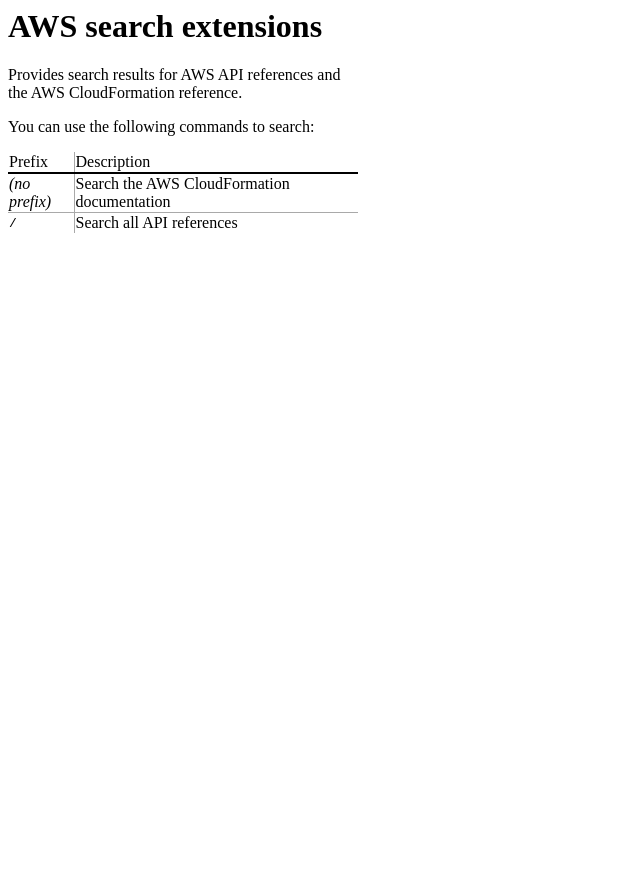
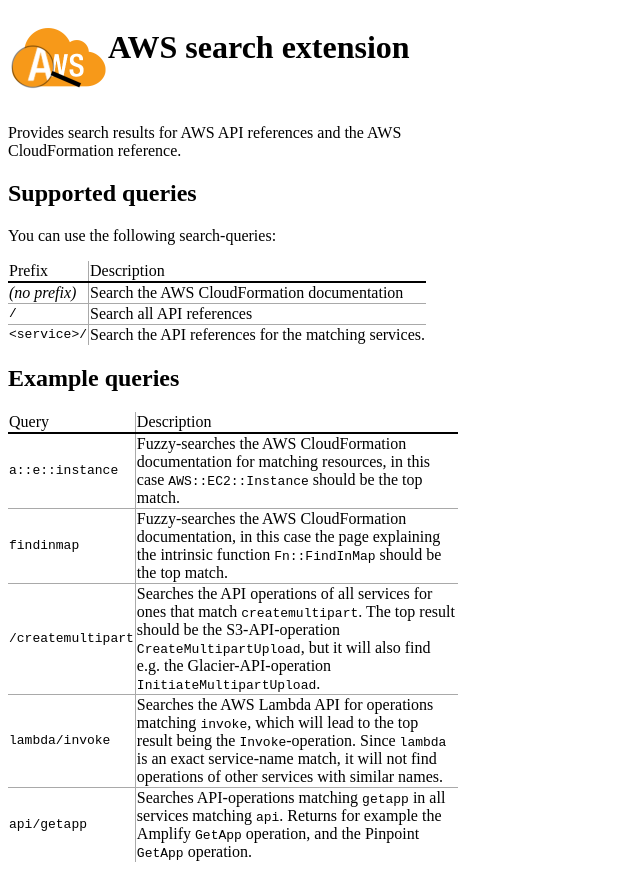
Before and after one commit to pitkley/aws-search-extension, a website: page extension/popup/index.html in a window 1280 px wide. Shown: the whole page, without its empty margins (0-640 px from the left). Before the commit the page ends 800 px from the top, so only its background shows below. Drawn offline with Linux system fonts and the light colour scheme.

Commit message:
Add and describe API search
Closes issue #6.

```diff
--- a/extension/popup/index.html
+++ b/extension/popup/index.html
@@ -4,8 +4,20 @@
     <style>
         body {
             overflow-x: hidden;
-            width: 350px;
-            height: 200px;
+            width: 450px;
+        }
+
+        header {
+            overflow: auto;
+        }
+
+        header img {
+            float: left;
+            width: 100px;
+        }
+
+        header h1 {
+            float: left;
         }
 
         table {
@@ -32,9 +44,13 @@
     </style>
 </head>
 <body>
-<h1>AWS search extensions</h1>
+<header>
+    <img src="../logo.png"/>
+    <h1>AWS search extension</h1>
+</header>
 <p>Provides search results for AWS API references and the AWS CloudFormation reference.</p>
-<p>You can use the following commands to search:</p>
+<h2>Supported queries</h2>
+<p>You can use the following search-queries:</p>
 <table>
     <thead>
     <tr>
@@ -51,6 +67,53 @@
         <td><code>/</code></td>
         <td>Search all API references</td>
     </tr>
+    <tr>
+        <td><code>&lt;service&gt;/</code></td>
+        <td>Search the API references for the matching services.</td>
+    </tr>
+    </tbody>
+</table>
+<h2>Example queries</h2>
+<table>
+    <thead>
+    <tr>
+        <td>Query</td>
+        <td>Description</td>
+    </tr>
+    </thead>
+    <tbody>
+    <tr>
+        <td><code>a::e::instance</code></td>
+        <td>Fuzzy-searches the AWS CloudFormation documentation for matching resources, in this case <code>AWS::EC2::Instance</code>
+            should be the top match.
+        </td>
+    </tr>
+    <tr>
+        <td><code>findinmap</code></td>
+        <td>Fuzzy-searches the AWS CloudFormation documentation, in this case the page explaining the intrinsic function
+            <code>Fn::FindInMap</code> should be the top match.
+        </td>
+    </tr>
+    <tr>
+        <td><code>/createmultipart</code></td>
+        <td>Searches the API operations of all services for ones that match <code>createmultipart</code>. The top result
+            should be the S3-API-operation <code>CreateMultipartUpload</code>, but it will also find e.g. the
+            Glacier-API-operation <code>InitiateMultipartUpload</code>.
+        </td>
+    </tr>
+    <tr>
+        <td><code>lambda/invoke</code></td>
+        <td>Searches the AWS Lambda API for operations matching <code>invoke</code>, which will lead to the top result
+            being the <code>Invoke</code>-operation. Since <code>lambda</code> is an exact service-name match, it will
+            not find operations of other services with similar names.
+        </td>
+    </tr>
+    <tr>
+        <td><code>api/getapp</code></td>
+        <td>Searches API-operations matching <code>getapp</code> in all services matching <code>api</code>. Returns for
+            example the Amplify <code>GetApp</code> operation, and the Pinpoint <code>GetApp</code> operation.
+        </td>
+    </tr>
     </tbody>
 </table>
 </body>
```
Also changed, not shown: extension/main.js (+28 -0 lines), extension/search/api.js (added, +91 -0 lines), 1 other file.
